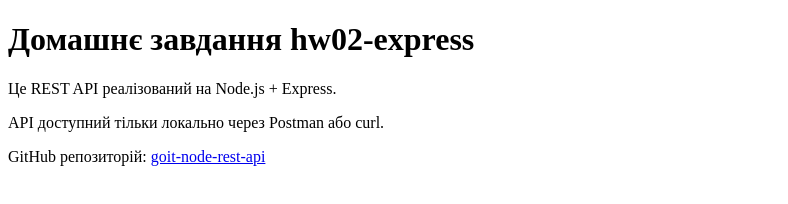
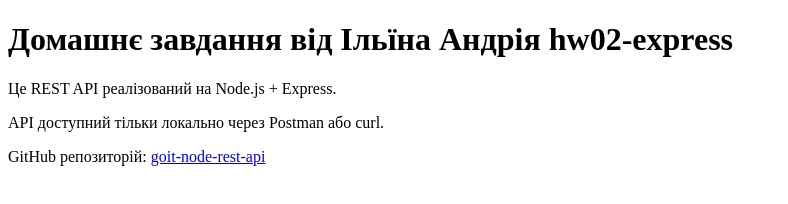
Before and after one commit to Nevrik-core/goit-node-rest-api, a plain HTML site: page index.html in a window 1280 px wide. Shown: the whole page, without its empty margins (0-788 px from the left). Drawn offline with Linux system fonts and the light colour scheme.

Commit message:
Correction GitHub Pages

```diff
--- a/index.html
+++ b/index.html
@@ -5,7 +5,7 @@
     <title>Node.js REST API</title>
   </head>
   <body>
-    <h1>Домашнє завдання hw02-express</h1>
+    <h1>Домашнє завдання від Ільїна Андрія hw02-express</h1>
     <p>Це REST API реалізований на Node.js + Express.</p>
     <p>API доступний тільки локально через Postman або curl.</p>
     <p>
```
